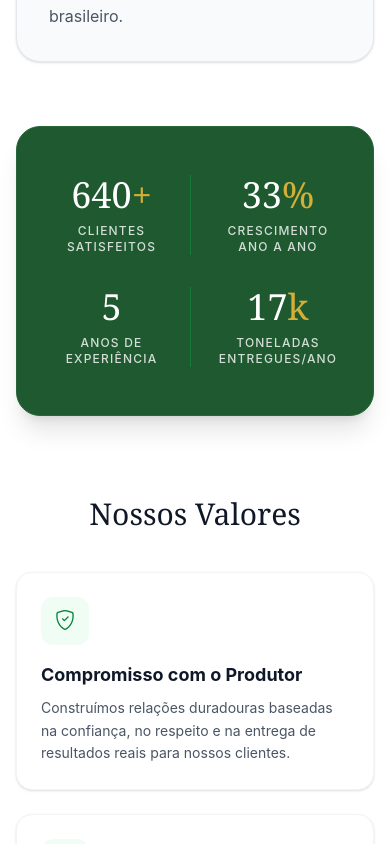
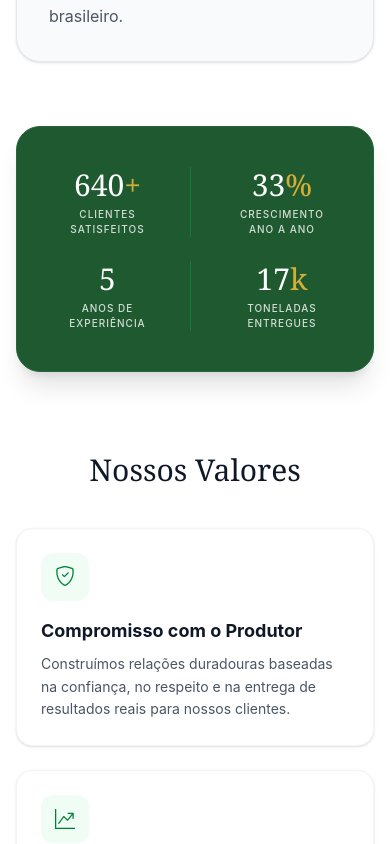
Before and after one commit to joabedev123-alt/new-time-group-agro, a React (Vite) app: page / in a window 390 px wide. Shown: the part 1920-2764 px from the top of the page. Built offline with nearby package versions, Linux system fonts and the light colour scheme.

Commit message:
Optimize font sizes and layouts for mobile responsiveness

```diff
--- a/src/LandingPage.jsx
+++ b/src/LandingPage.jsx
@@ -131,23 +131,23 @@ export default function LandingPage() {
           </div>
 
           {/* Estatísticas - Faixa Verde */}
-          <motion.div initial={{ opacity: 0, y: 20 }} whileInView={{ opacity: 1, y: 0 }} viewport={{ once: true }} className="bg-[#1f5930] rounded-3xl py-12 px-4 md:px-6 mb-20 shadow-xl w-full border border-[#27663a]">
-            <div className="grid grid-cols-2 md:grid-cols-4 gap-y-8 gap-x-2 text-center md:divide-x divide-green-500/30">
-              <div className="px-2 border-r border-green-500/30 md:border-none">
-                <h3 className="text-4xl md:text-5xl font-serif text-white mb-2">640<span className="text-nt-gold">+</span></h3>
-                <p className="text-xs md:text-sm text-white/80 uppercase tracking-widest font-medium">Clientes<br/>Satisfeitos</p>
+          <motion.div initial={{ opacity: 0, y: 20 }} whileInView={{ opacity: 1, y: 0 }} viewport={{ once: true }} className="bg-[#1f5930] rounded-3xl py-10 md:py-12 px-2 md:px-6 mb-20 shadow-xl w-full border border-[#27663a]">
+            <div className="grid grid-cols-2 md:grid-cols-4 gap-y-6 md:gap-y-8 gap-x-2 text-center md:divide-x divide-green-500/30">
+              <div className="px-1 md:px-2 border-r border-green-500/30 md:border-none">
+                <h3 className="text-3xl sm:text-4xl md:text-5xl font-serif text-white mb-1 md:mb-2">640<span className="text-nt-gold">+</span></h3>
+                <p className="text-[10px] sm:text-xs md:text-sm text-white/80 uppercase tracking-widest font-medium">Clientes<br/>Satisfeitos</p>
               </div>
-              <div className="px-2">
-                <h3 className="text-4xl md:text-5xl font-serif text-white mb-2">33<span className="text-nt-gold">%</span></h3>
-                <p className="text-xs md:text-sm text-white/80 uppercase tracking-widest font-medium">Crescimento<br/>Ano a Ano</p>
+              <div className="px-1 md:px-2">
+                <h3 className="text-3xl sm:text-4xl md:text-5xl font-serif text-white mb-1 md:mb-2">33<span className="text-nt-gold">%</span></h3>
+                <p className="text-[10px] sm:text-xs md:text-sm text-white/80 uppercase tracking-widest font-medium">Crescimento<br/>Ano a Ano</p>
               </div>
-              <div className="px-2 border-r border-green-500/30 md:border-l md:border-none">
-                <h3 className="text-4xl md:text-5xl font-serif text-white mb-2">5</h3>
-                <p className="text-xs md:text-sm text-white/80 uppercase tracking-widest font-medium">Anos de<br/>Experiência</p>
+              <div className="px-1 md:px-2 border-r border-green-500/30 md:border-l md:border-none">
+                <h3 className="text-3xl sm:text-4xl md:text-5xl font-serif text-white mb-1 md:mb-2">5</h3>
+                <p className="text-[10px] sm:text-xs md:text-sm text-white/80 uppercase tracking-widest font-medium">Anos de<br/>Experiência</p>
               </div>
-              <div className="px-2">
-                <h3 className="text-4xl md:text-5xl font-serif text-white mb-2">17<span className="text-nt-gold">k</span></h3>
-                <p className="text-xs md:text-sm text-white/80 uppercase tracking-widest font-medium">Toneladas<br/>Entregues/Ano</p>
+              <div className="px-1 md:px-2">
+                <h3 className="text-3xl sm:text-4xl md:text-5xl font-serif text-white mb-1 md:mb-2">17<span className="text-nt-gold">k</span></h3>
+                <p className="text-[10px] sm:text-xs md:text-sm text-white/80 uppercase tracking-widest font-medium">Toneladas<br/>Entregues</p>
               </div>
             </div>
           </motion.div>
@@ -293,12 +293,12 @@ export default function LandingPage() {
 
         <div className="container mx-auto px-4 md:px-6 relative z-10">
           <div className="bg-white border border-gray-200 rounded-[3rem] p-8 md:p-16 shadow-2xl">
-            <div className="grid grid-cols-1 lg:grid-cols-2 gap-16">
+            <div className="grid grid-cols-1 lg:grid-cols-2 gap-12 lg:gap-16">
 
               {/* Contato Left */}
               <div className="text-center md:text-left flex flex-col justify-center">
-                <h2 className="text-4xl md:text-5xl font-bold text-gray-900 mb-6 leading-tight">Pronto para fechar negócio?</h2>
-                <p className="text-gray-800 text-lg md:text-xl mb-10 font-medium max-w-md mx-auto md:mx-0 leading-relaxed">
+                <h2 className="text-3xl sm:text-4xl md:text-5xl font-bold text-gray-900 mb-4 md:mb-6 leading-tight">Pronto para fechar negócio?</h2>
+                <p className="text-gray-800 text-base md:text-xl mb-8 md:mb-10 font-medium max-w-md mx-auto md:mx-0 leading-relaxed">
                   Nossa equipe responderá em poucos minutos com as melhores cotações do mercado.
                 </p>
                 <div className="flex flex-col sm:flex-row gap-4 justify-center md:justify-start">
```
